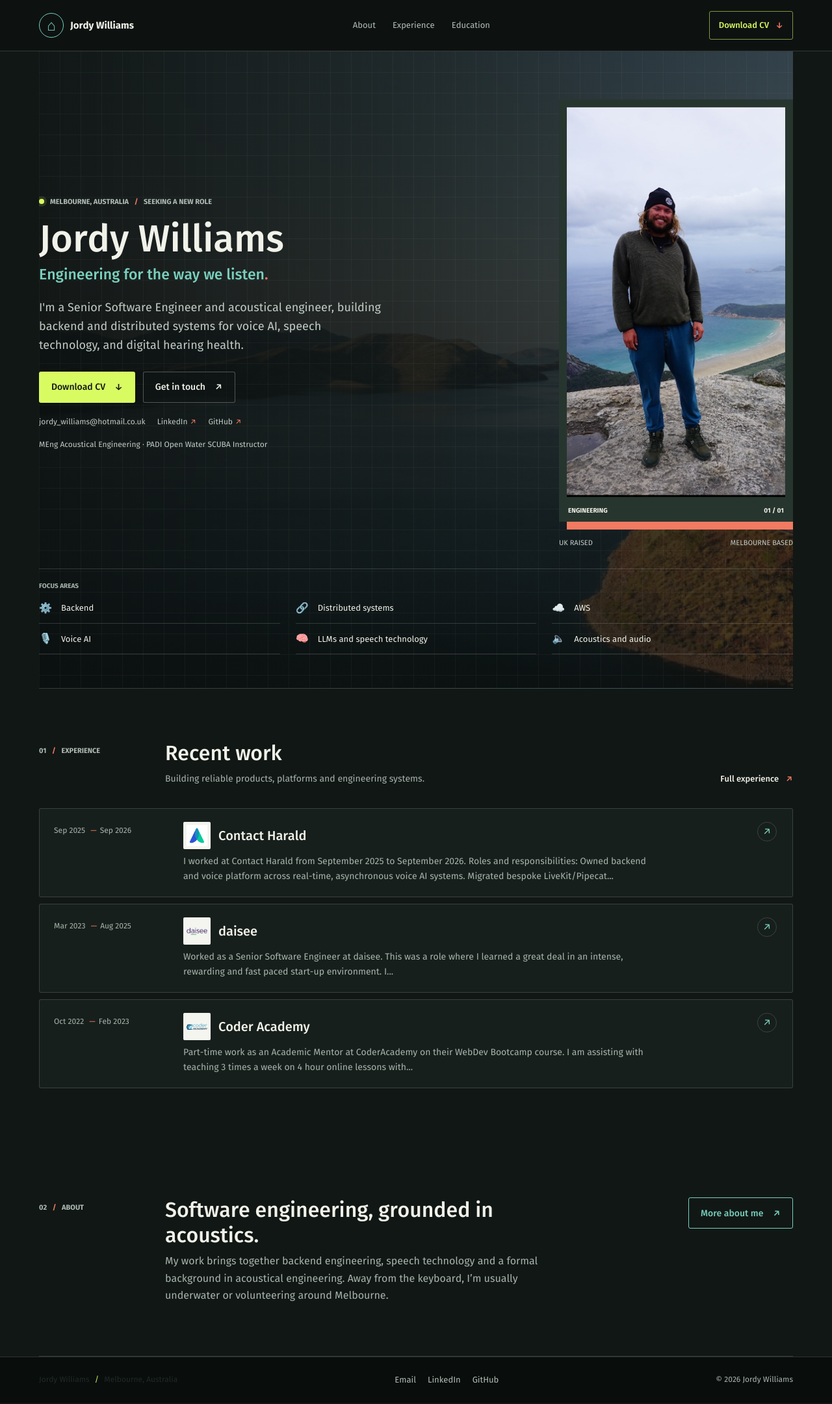
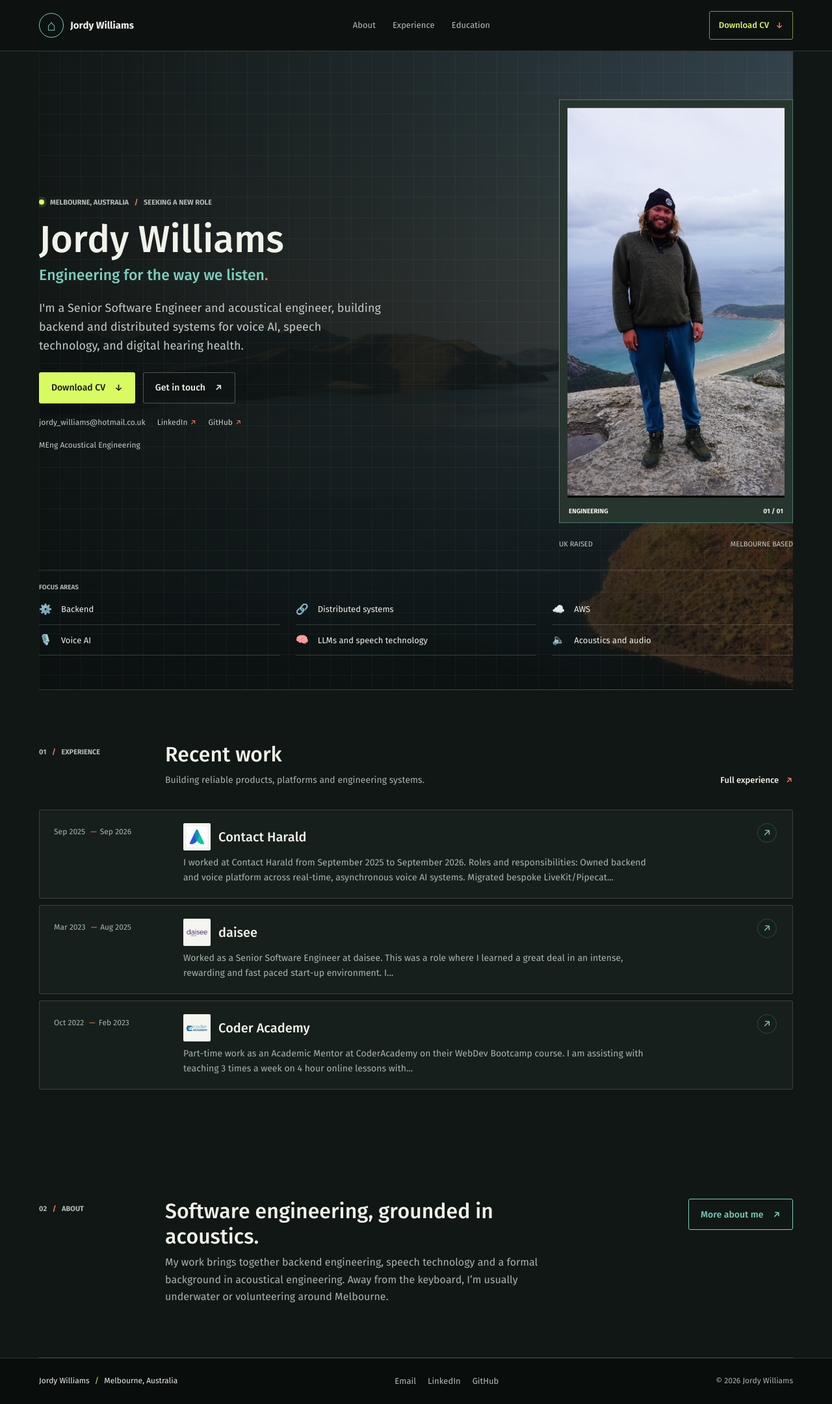
Before and after one commit to jordyjwilliams/jordyjwilliams.github.io, a Jekyll site: the page built from index.html, in a window 1280 px wide. Shown: the whole page at 65% size. Built offline with Jekyll 4.4.1, drawn with Linux system fonts in a browser that asks for light colours.

Commit message:
feat: updates styling

```diff
--- a/_layouts/home.html
+++ b/_layouts/home.html
@@ -16,7 +16,7 @@ layout: default
             <a href="https://www.linkedin.com/in/{{ site.linkedin }}" target="_blank" rel="noopener noreferrer">LinkedIn <span aria-hidden="true">↗</span></a>
             <a href="https://github.com/{{ site.github-url }}" target="_blank" rel="noopener noreferrer">GitHub <span aria-hidden="true">↗</span></a>
         </div>
-        <p class="hero__note">MEng Acoustical Engineering <span aria-hidden="true">·</span> PADI Open Water SCUBA Instructor</p>
+        <p class="hero__note">MEng Acoustical Engineering</p>
     </div>
     <div class="hero__visual">
         <div class="portrait-frame">
--- a/assets/css/main.scss
+++ b/assets/css/main.scss
@@ -272,7 +272,7 @@ h1, h2, h3, p { margin-top: 0; }
 	position: relative;
 	padding: 12px 12px 38px;
 	background: var(--lime);
-	box-shadow: 12px 12px 0 var(--coral);
+	border: 1px solid var(--line);
 }
 
 .portrait-frame img {
@@ -653,7 +653,8 @@ body { background: var(--paper); }
 
 .portrait-frame {
 	background: #27352f;
-	box-shadow: 12px 12px 0 var(--coral);
+	box-shadow: none;
+	border-color: rgba(120, 208, 189, .45);
 }
 
 .portrait-frame__label { color: var(--ink); }
@@ -704,7 +705,7 @@ body { background: var(--paper); }
 .row-arrow:hover { border-color: var(--lime); color: var(--lime); }
 .content-page__heading { border-bottom-color: var(--line); }
 .prose p, .prose li { color: #d0d9d2; }
-.site-footer { border-top: 1px solid var(--line); background: #090d0c; }
+.site-footer { border-top: 1px solid var(--line); background: #090d0c; color: #edf1ed; }
 
 @media (max-width: 560px) {
 	.experience-row { padding: 16px; }
```
